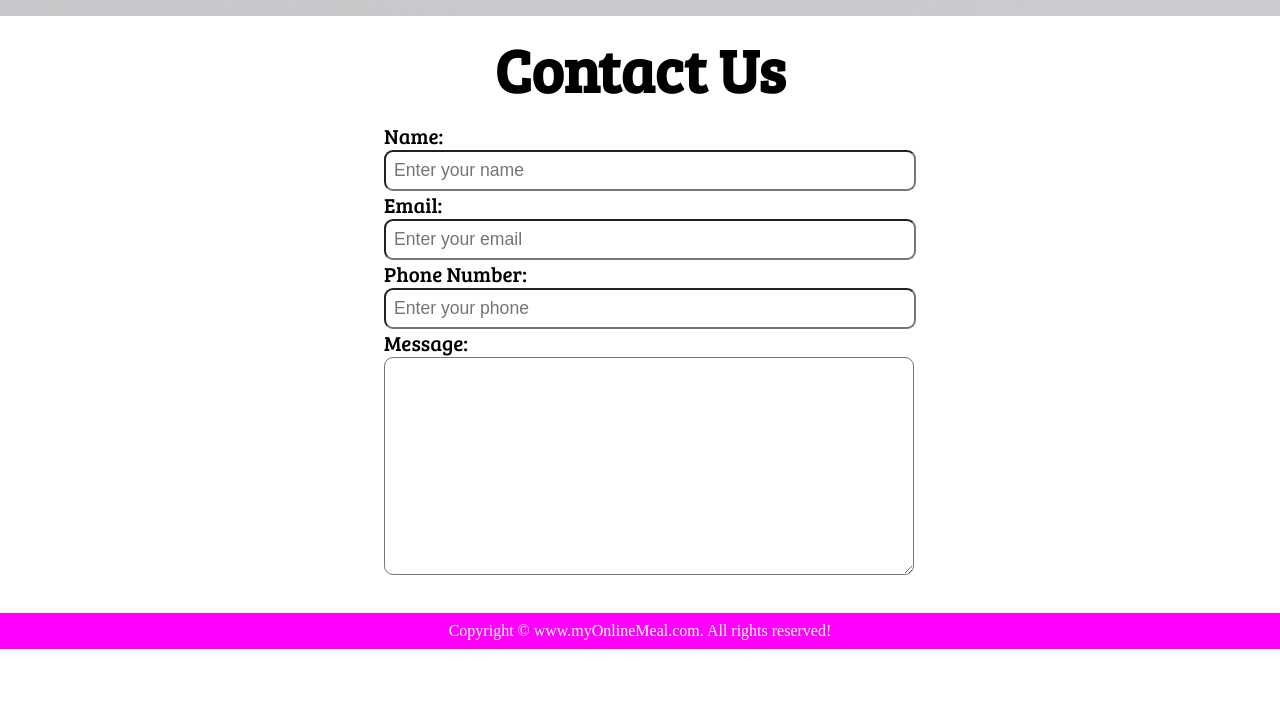
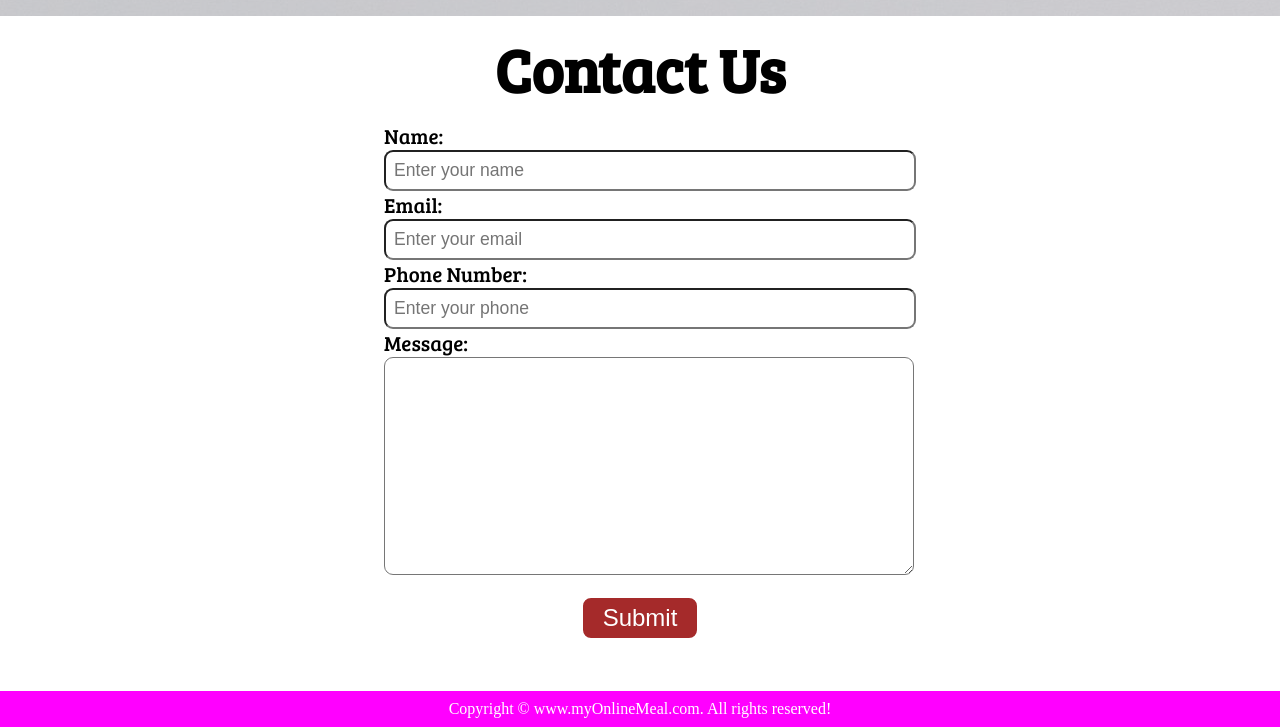
Before and after one commit to Himanshupri206/Online-Food-Delivery-Website, a plain HTML site: page index.html in a window 1280 px wide. Shown: the part 1753-2480 px from the top of the page. Before the commit the page ends 2402 px from the top, so only its background shows below. Drawn offline with Linux system fonts and the light colour scheme; a web font is replaced by a local one.

Commit message:
Update index.html

```diff
--- a/index.html
+++ b/index.html
@@ -101,6 +101,9 @@
                     <label for="message">Message: </label>
                     <textarea name="message" id="message" cols="30" rows="10"></textarea>
                 </div>
+                 <div class="h-ternary">
+                    <button class="btn">Submit</button>
+                </div>
             </form>
         </div>
     </section>
```
